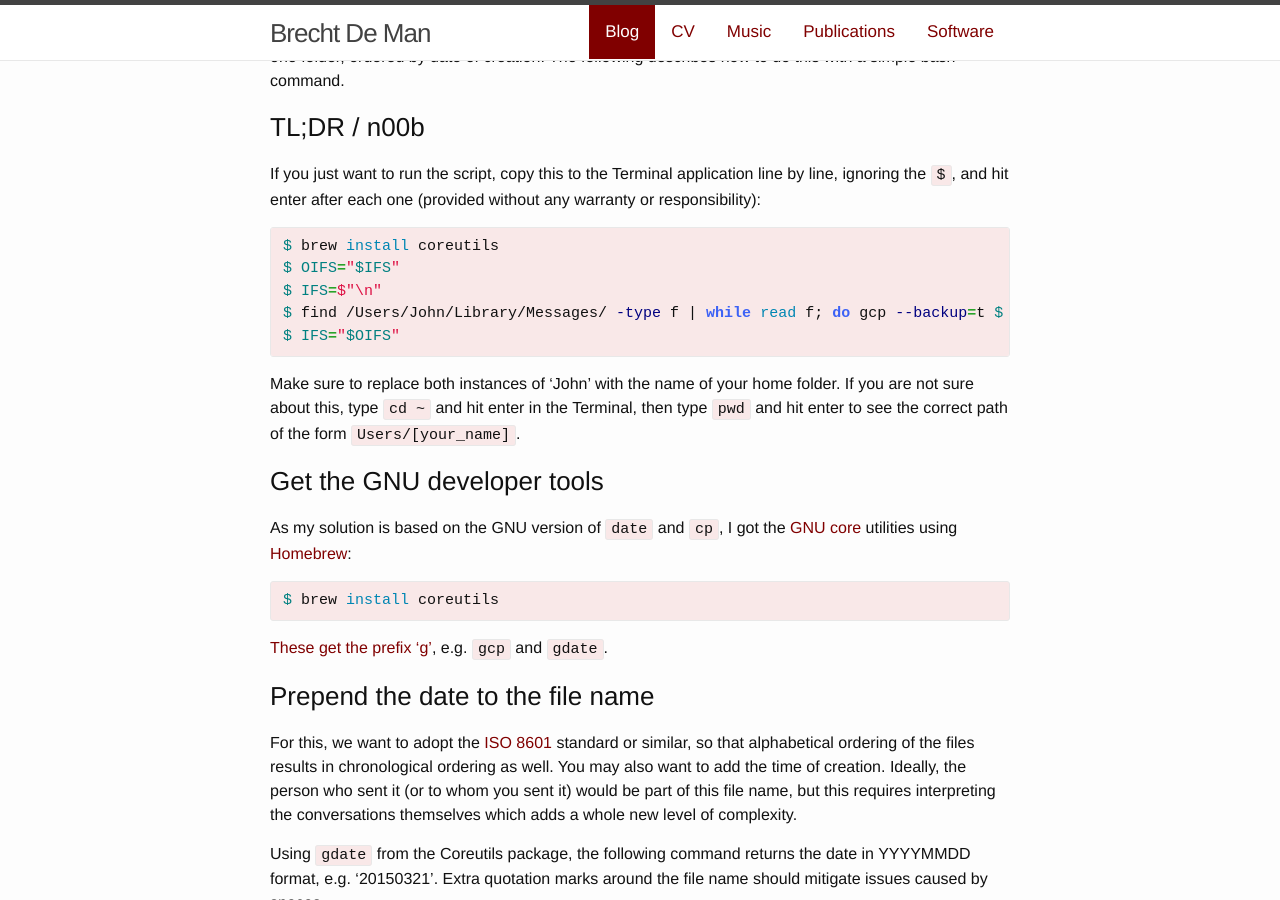
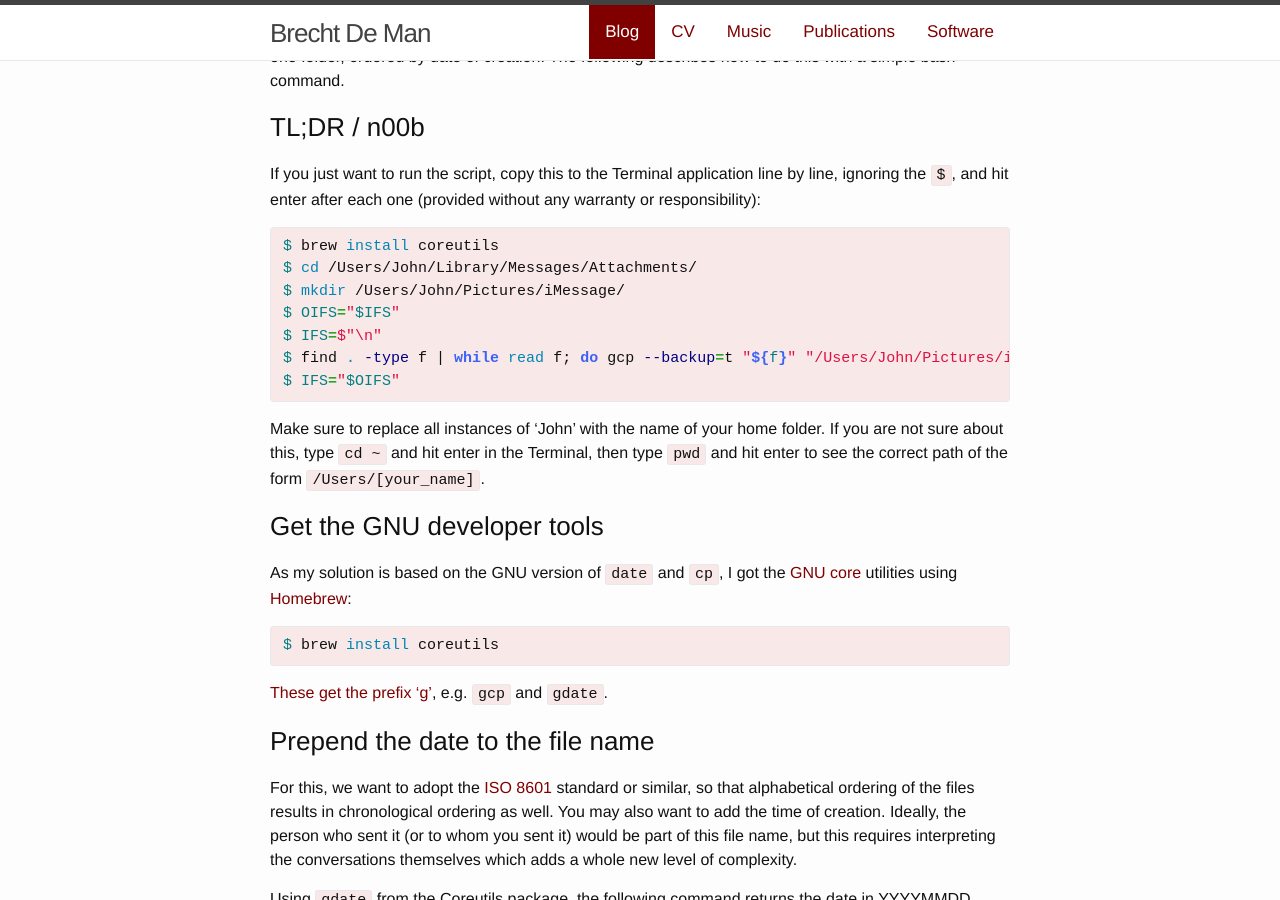
Before and after one commit to BrechtDeMan/BrechtDeMan.github.io, a Jekyll site: the page built from _posts/2017-03-01-iMessage-archive-pictures.markdown, in a window 1280 px wide and 900 px high, scrolled down 1185 px. Built offline with Jekyll 4.4.1, drawn with Linux system fonts in a browser that asks for light colours; nearby versions of some CDN libraries; some of the changed text lies outside the part shown.

Commit message:
Errata iMessage blog post

```diff
--- a/_posts/2017-03-01-iMessage-archive-pictures.markdown
+++ b/_posts/2017-03-01-iMessage-archive-pictures.markdown
@@ -30,13 +30,15 @@ If you just want to run the script, copy this to the Terminal application line b
 
 {% highlight bash %}
 $ brew install coreutils
+$ cd /Users/John/Library/Messages/Attachments/
+$ mkdir /Users/John/Pictures/iMessage/
 $ OIFS="$IFS"
 $ IFS=$"\n"
-$ find /Users/John/Library/Messages/ -type f | while read f; do gcp --backup=t $ "${f}" "/Users/John/Pictures/iMessage/""$(gdate -r "$f" +"%Y%m%d")"-"$(basename $f)"; done
+$ find . -type f | while read f; do gcp --backup=t "${f}" "/Users/John/Pictures/iMessage/""$(gdate -r "$f" +"%Y%m%d")"-"$(basename $f)"; done
 $ IFS="$OIFS"
 {% endhighlight %}
 
-Make sure to replace both instances of 'John' with the name of your home folder. If you are not sure about this, type `cd ~` and hit enter in the Terminal, then type `pwd` and hit enter to see the correct path of the form `Users/[your_name]`.
+Make sure to replace all instances of 'John' with the name of your home folder. If you are not sure about this, type `cd ~` and hit enter in the Terminal, then type `pwd` and hit enter to see the correct path of the form `/Users/[your_name]`.
 
 
 ### Get the GNU developer tools
```
Also changed, not shown: other parts of _posts/2017-03-01-iMessage-archive-pictures.markdown (+1 -1 lines).
